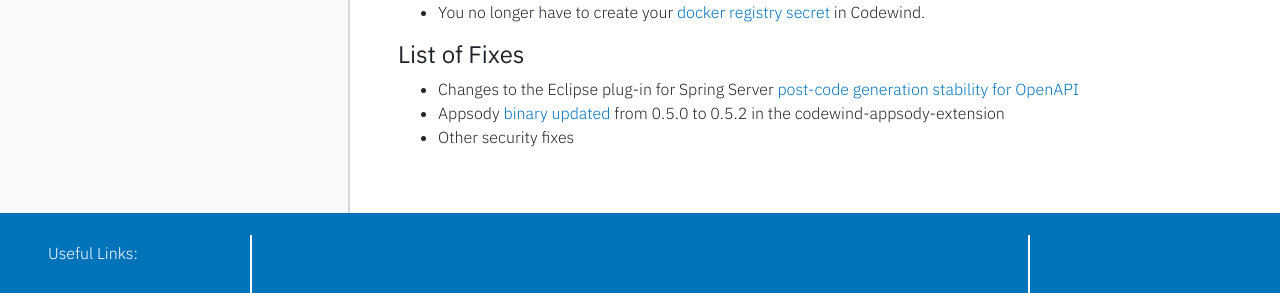
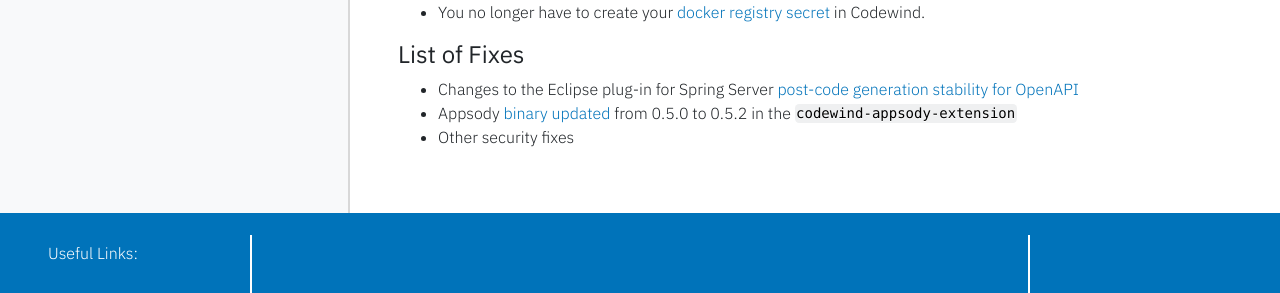
Before and after one commit to eclipse-archived/codewind-docs, a Jekyll site: the page built from docs/_news/news07.md, in a window 1280 px wide and 900 px high, scrolled down 293 px. Shown: the part 462-755 px from the top of the window. Built offline with Jekyll 4.4.1, drawn with Linux system fonts in a browser that asks for light colours; nearby versions of some CDN libraries.

```diff
--- a/docs/_news/news07.md
+++ b/docs/_news/news07.md
@@ -31,5 +31,5 @@ Curious? [Learn more](remoteoverview.html)!
 
 #### List of Fixes
 - Changes to the Eclipse plug-in for Spring Server [post-code generation stability for OpenAPI](https://github.com/eclipse/codewind/issues/1116)
-- Appsody [binary updated](https://github.com/eclipse/codewind-docs/pull/267) from 0.5.0 to 0.5.2 in the codewind-appsody-extension
+- Appsody [binary updated](https://github.com/eclipse/codewind-docs/pull/267) from 0.5.0 to 0.5.2 in the `codewind-appsody-extension`
 - Other security fixes
```
